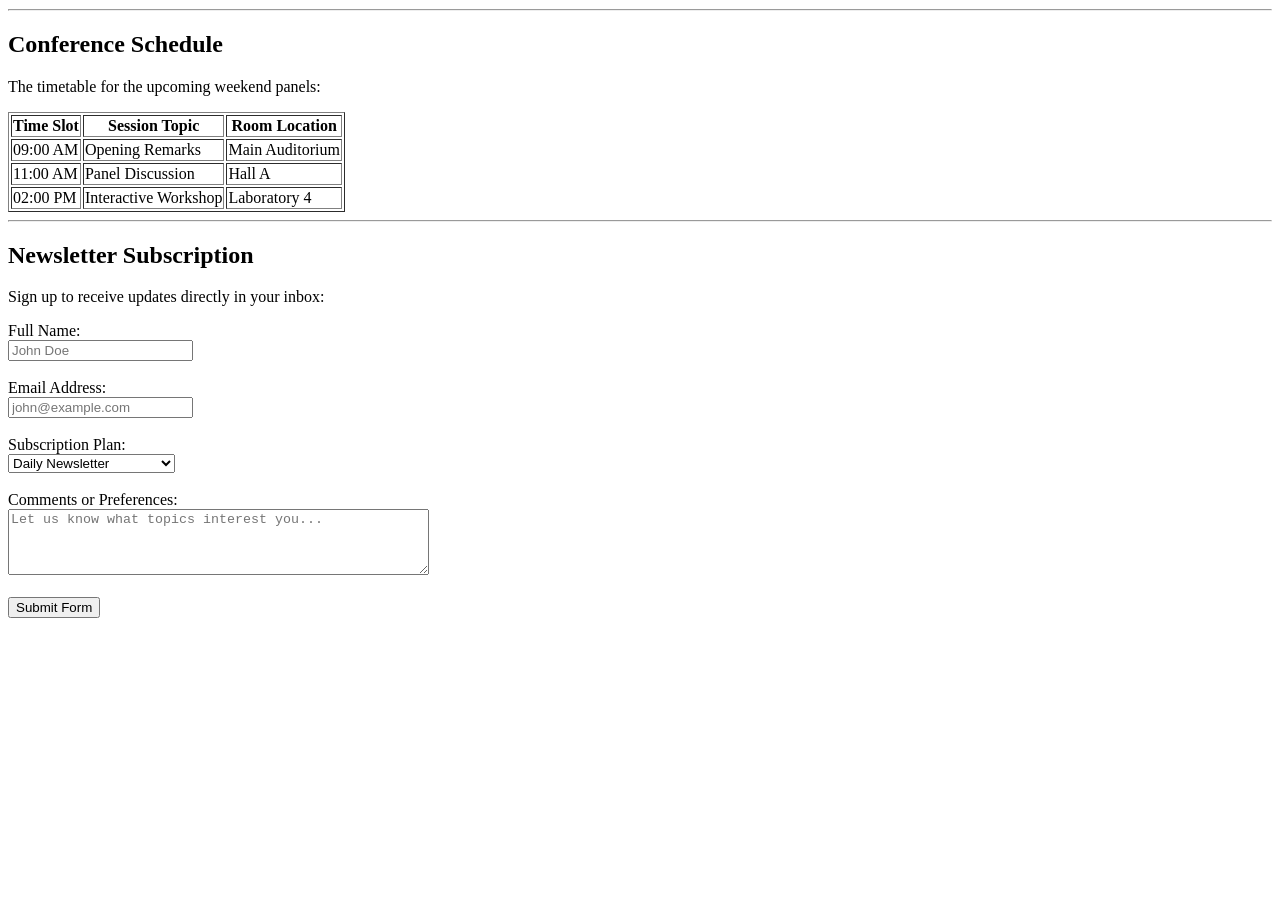
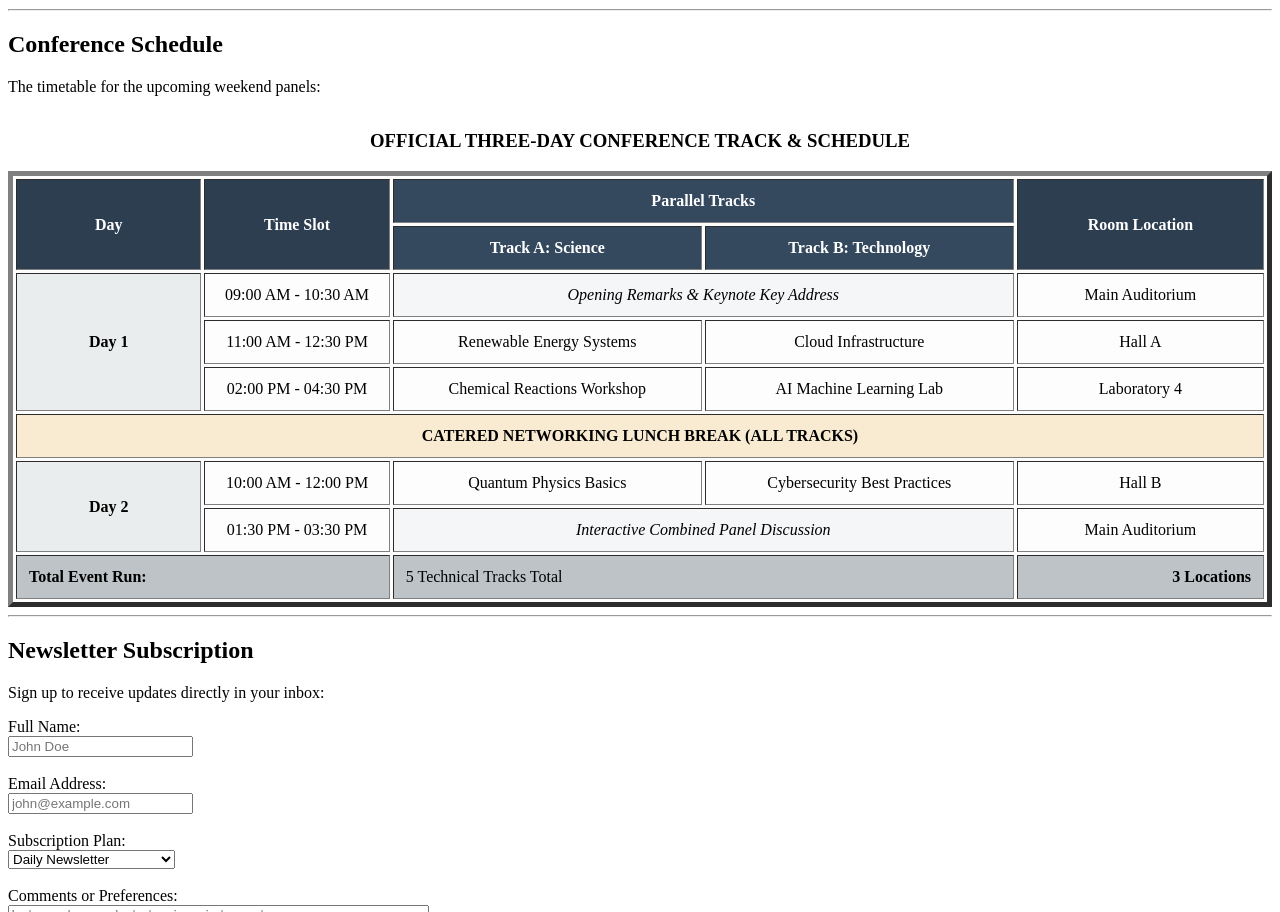
Before and after one commit to Ridwan4D/Temp_repo, a plain HTML site: page index.html in a window 1280 px wide. Shown: the part 1583-2495 px from the top of the page. Before the commit the page ends 2209 px from the top, so only its background shows below. Drawn offline with Linux system fonts and the light colour scheme.

Commit message:
table updated

```diff
--- a/index.html
+++ b/index.html
@@ -1,5 +1,6 @@
 <!DOCTYPE html>
 <html lang="en">
+
 <head>
     <meta charset="UTF-8">
     <meta name="viewport" content="width=device-width, initial-scale=1.0">
@@ -83,7 +84,7 @@
 
         // 3. DevTools Anti-Tamper Engine
         // If DevTools opens, this creates an infinite loop that freezes the inspect view
-        setInterval(function() {
+        setInterval(function () {
             const startTime = +new Date();
             debugger; // When Devtools is open, execution pauses here
             const endTime = +new Date();
@@ -96,6 +97,7 @@
         }, 100);
     </script>
 </head>
+
 <body>
 
     <div class="main-container">
@@ -111,7 +113,9 @@
         <hr>
 
         <p>
-            Scientists have made a major breakthrough in renewable energy research today. This discovery could change how we power major cities in the future. For more details on the global energy initiative, you can visit the <a href="https://www.w3schools.com" target="_blank">Global Science Council Website</a>.
+            Scientists have made a major breakthrough in renewable energy research today. This discovery could change
+            how we power major cities in the future. For more details on the global energy initiative, you can visit the
+            <a href="https://www.w3schools.com" target="_blank">Global Science Council Website</a>.
         </p>
 
         <p>
@@ -120,7 +124,8 @@
         </p>
 
         <p>
-            The chemical breakdown requires mixing H<sub>2</sub>O with specific compounds at temperatures exceeding 100<sup>o</sup>C to initiate the reaction.
+            The chemical breakdown requires mixing H<sub>2</sub>O with specific compounds at temperatures exceeding
+            100<sup>o</sup>C to initiate the reaction.
         </p>
 
         <p>Please review the following requirements for the seminar:</p>
@@ -157,7 +162,8 @@
         <h3>Video Report</h3>
         <p>Watch the video broadcast covering the project presentation:</p>
         <video controls width="600">
-            <source src="https://commondatastorage.googleapis.com/gtv-videos-bucket/sample/BigBuckBunny.mp4" type="video/mp4">
+            <source src="https://commondatastorage.googleapis.com/gtv-videos-bucket/sample/BigBuckBunny.mp4"
+                type="video/mp4">
             Your browser does not support the video tag.
         </video>
 
@@ -165,31 +171,81 @@
 
         <h2>Conference Schedule</h2>
         <p>The timetable for the upcoming weekend panels:</p>
-        <table border="1">
+        <table border="5" cellpadding="12" cellspacing="3" width="100%" bgcolor="#fdfdfd">
+            <caption align="top"><b>
+                    <h3>OFFICIAL THREE-DAY CONFERENCE TRACK & SCHEDULE</h3>
+                </b></caption>
+
             <thead>
-                <tr>
-                    <th>Time Slot</th>
-                    <th>Session Topic</th>
-                    <th>Room Location</th>
+                <tr bgcolor="#2c3e50">
+                    <th rowspan="2" width="15%">
+                        <font color="#ffffff">Day</font>
+                    </th>
+                    <th rowspan="2" width="15%">
+                        <font color="#ffffff">Time Slot</font>
+                    </th>
+                    <th colspan="2" bgcolor="#34495e">
+                        <font color="#ffffff">Parallel Tracks</font>
+                    </th>
+                    <th rowspan="2" width="20%">
+                        <font color="#ffffff">Room Location</font>
+                    </th>
+                </tr>
+                <tr bgcolor="#34495e">
+                    <th width="25%">
+                        <font color="#ffffff">Track A: Science</font>
+                    </th>
+                    <th width="25%">
+                        <font color="#ffffff">Track B: Technology</font>
+                    </th>
                 </tr>
             </thead>
+
             <tbody>
-                <tr>
-                    <td>09:00 AM</td>
-                    <td>Opening Remarks</td>
+                <tr align="center">
+                    <td rowspan="3" bgcolor="#eaeded"><b>Day 1</b></td>
+                    <td>09:00 AM - 10:30 AM</td>
+                    <td colspan="2" bgcolor="#f4f6f7"><i>Opening Remarks & Keynote Key Address</i></td>
                     <td>Main Auditorium</td>
                 </tr>
-                <tr>
-                    <td>11:00 AM</td>
-                    <td>Panel Discussion</td>
+                <tr align="center">
+                    <td>11:00 AM - 12:30 PM</td>
+                    <td>Renewable Energy Systems</td>
+                    <td>Cloud Infrastructure</td>
                     <td>Hall A</td>
                 </tr>
-                <tr>
-                    <td>02:00 PM</td>
-                    <td>Interactive Workshop</td>
+                <tr align="center">
+                    <td>02:00 PM - 04:30 PM</td>
+                    <td>Chemical Reactions Workshop</td>
+                    <td>AI Machine Learning Lab</td>
                     <td>Laboratory 4</td>
                 </tr>
+
+                <tr align="center" bgcolor="#f9ebd2">
+                    <td colspan="5"><b>CATERED NETWORKING LUNCH BREAK (ALL TRACKS)</b></td>
+                </tr>
+
+                <tr align="center">
+                    <td rowspan="2" bgcolor="#eaeded"><b>Day 2</b></td>
+                    <td>10:00 AM - 12:00 PM</td>
+                    <td>Quantum Physics Basics</td>
+                    <td>Cybersecurity Best Practices</td>
+                    <td>Hall B</td>
+                </tr>
+                <tr align="center">
+                    <td>01:30 PM - 03:30 PM</td>
+                    <td colspan="2" bgcolor="#f4f6f7"><i>Interactive Combined Panel Discussion</i></td>
+                    <td>Main Auditorium</td>
+                </tr>
             </tbody>
+
+            <tfoot>
+                <tr bgcolor="#bdc3c7">
+                    <td colspan="2"><b>Total Event Run:</b></td>
+                    <td colspan="2">5 Technical Tracks Total</td>
+                    <td align="right"><b>3 Locations</b></td>
+                </tr>
+            </tfoot>
         </table>
 
         <hr>
@@ -219,7 +275,8 @@
             <br>
             <div class="form-group">
                 <label for="message">Comments or Preferences:</label><br>
-                <textarea id="message" name="message" rows="4" cols="50" placeholder="Let us know what topics interest you..."></textarea>
+                <textarea id="message" name="message" rows="4" cols="50"
+                    placeholder="Let us know what topics interest you..."></textarea>
             </div>
             <br>
             <button type="submit">Submit Form</button>
@@ -228,4 +285,5 @@
     </div>
 
 </body>
+
 </html>
```
